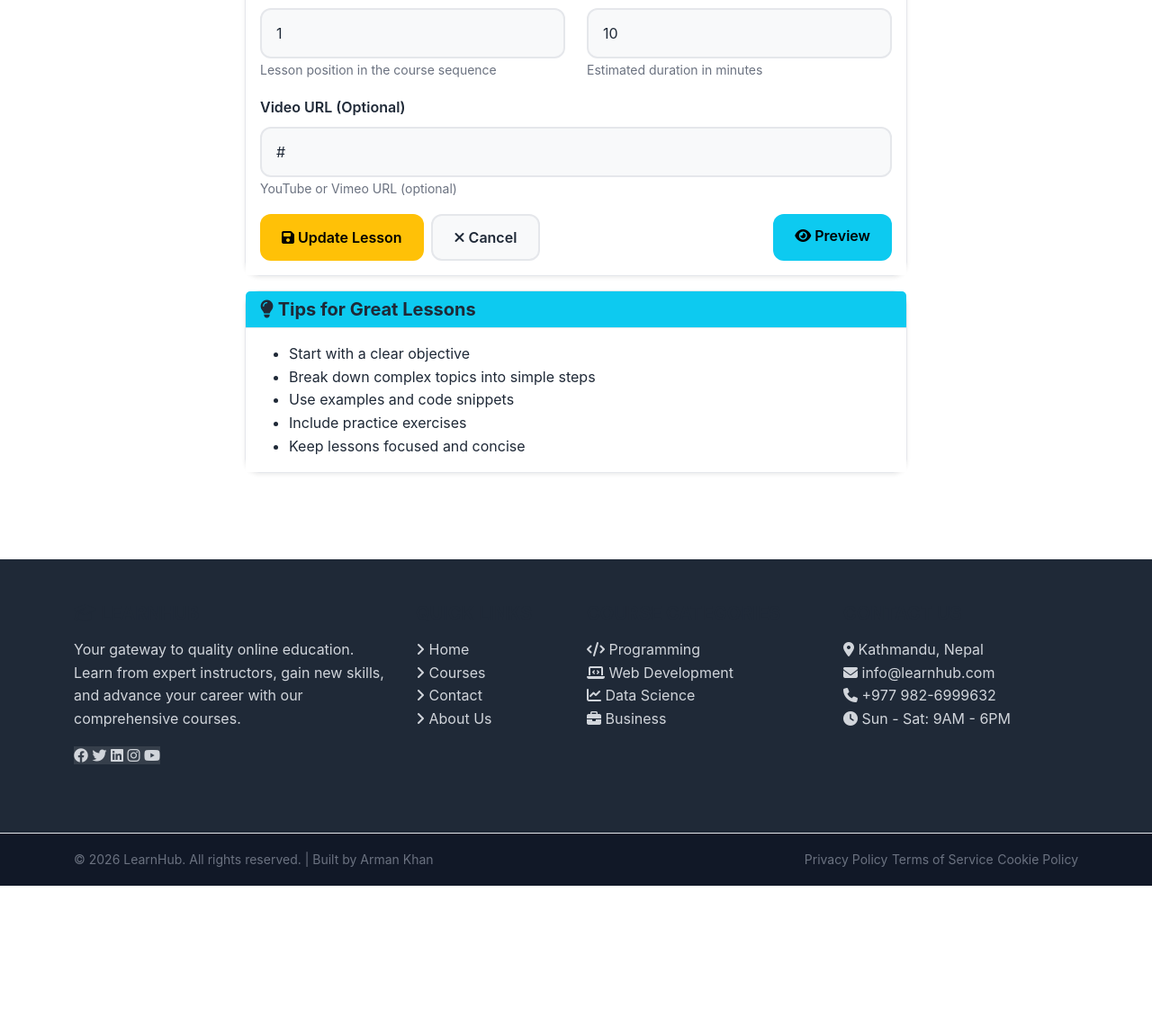
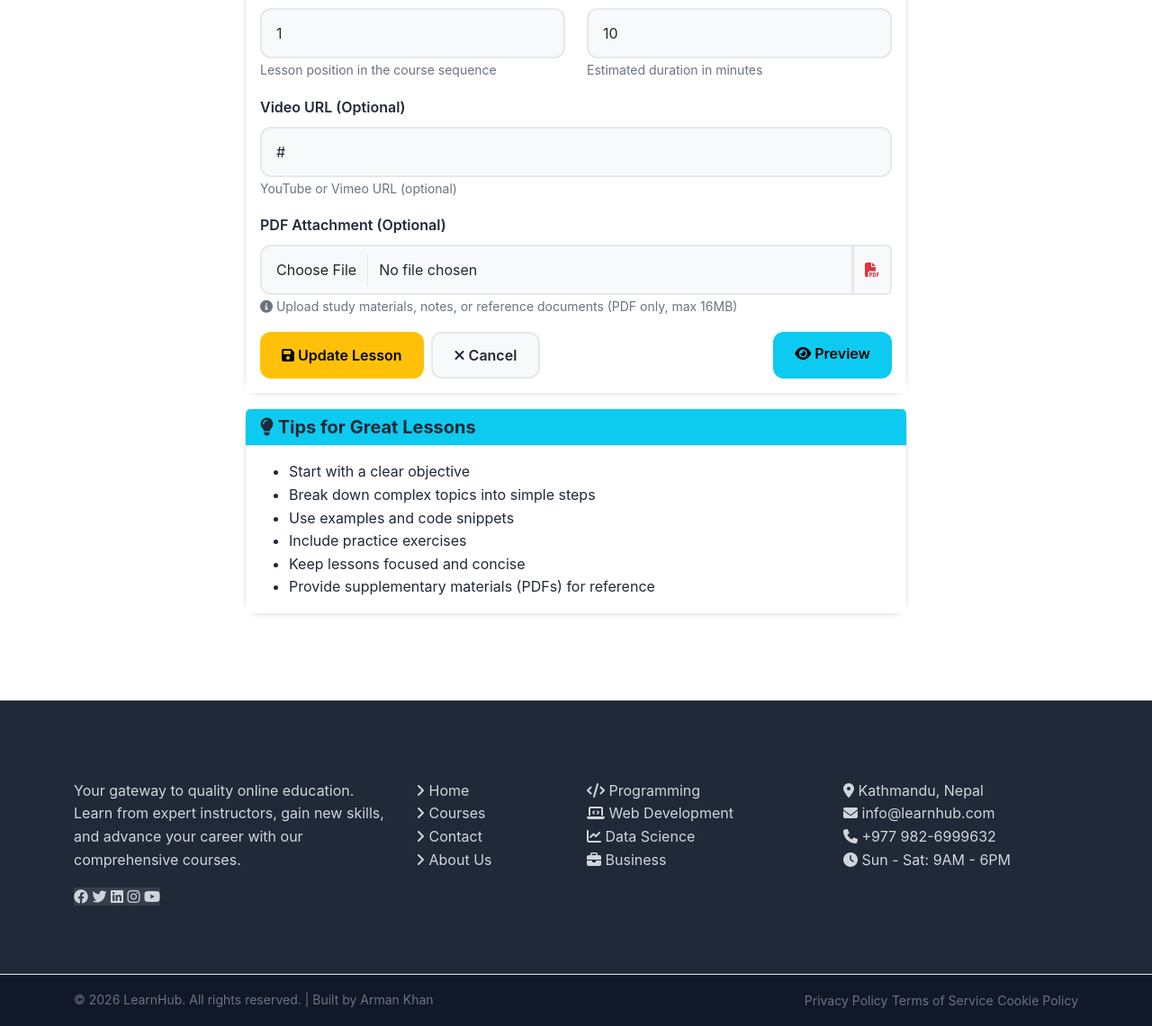
Before and after one commit to Arman-techiee/online-learning-platform, a Flask app: page /courses/lessons/1/edit in a window 1280 px wide. Shown: the part 782-1923 px from the top of the page at 90% size. Before the commit the page ends 1767 px from the top, so only its background shows below. Run offline with Flask 3, Linux system fonts and the light colour scheme; a user stored in the database is signed in; tables that the repository leaves empty hold one stand-in row (values such as "Sample post"); grey boxes marked "Sample" are stand-in pictures; parts of the project's set-up code (start-up, migrations or seed data) failed here and were passed over; some libraries are stand-ins or nearby versions.

Commit message:
Adding the features of pdf of uploding to the lessons by instructors

```diff
--- a/app/__init__.py
+++ b/app/__init__.py
@@ -26,6 +26,7 @@ def create_app(config_class=Config):
     # Create upload folders if they don't exist
     os.makedirs(os.path.join(app.config['UPLOAD_FOLDER'], 'profiles'), exist_ok=True)
     os.makedirs(os.path.join(app.config['UPLOAD_FOLDER'], 'courses'), exist_ok=True)
+    os.makedirs(os.path.join(app.config['UPLOAD_FOLDER'], 'pdfs'), exist_ok=True)  # NEW
     os.makedirs('instance', exist_ok=True)
 
     # Register blueprints
--- a/app/courses/routes.py
+++ b/app/courses/routes.py
@@ -1,10 +1,10 @@
 # app/courses/routes.py
 """
 Complete routes for course and lesson management
-Includes CRUD operations for courses and lessons, plus progress tracking
+Includes CRUD operations for courses and lessons, plus progress tracking and PDF support
 """
 
-from flask import render_template, redirect, url_for, flash, request, abort, jsonify
+from flask import render_template, redirect, url_for, flash, request, abort, jsonify, send_from_directory
 from flask_login import login_required, current_user
 from app import db
 from app.courses import bp
@@ -276,6 +276,19 @@ def add_lesson(course_id):
             duration=form.duration.data
         )
 
+        # Handle PDF upload
+        if form.pdf_file.data:
+            file = form.pdf_file.data
+            filename = secure_filename(file.filename)
+            filename = f"lesson_{datetime.now().strftime('%Y%m%d_%H%M%S')}_{filename}"
+            filepath = os.path.join('app/static/uploads/pdfs', filename)
+
+            # Create pdfs folder if it doesn't exist
+            os.makedirs('app/static/uploads/pdfs', exist_ok=True)
+
+            file.save(filepath)
+            lesson.pdf_file = filename
+
         db.session.add(lesson)
         db.session.commit()
 
@@ -324,6 +337,26 @@ def edit_lesson(lesson_id):
         lesson.video_url = form.video_url.data
         lesson.duration = form.duration.data
 
+        # Handle PDF upload
+        if form.pdf_file.data:
+            # Delete old PDF if exists
+            if lesson.pdf_file:
+                old_filepath = os.path.join('app/static/uploads/pdfs', lesson.pdf_file)
+                if os.path.exists(old_filepath):
+                    os.remove(old_filepath)
+
+            # Save new PDF
+            file = form.pdf_file.data
+            filename = secure_filename(file.filename)
+            filename = f"lesson_{datetime.now().strftime('%Y%m%d_%H%M%S')}_{filename}"
+            filepath = os.path.join('app/static/uploads/pdfs', filename)
+
+            # Create pdfs folder if it doesn't exist
+            os.makedirs('app/static/uploads/pdfs', exist_ok=True)
+
+            file.save(filepath)
+            lesson.pdf_file = filename
+
         db.session.commit()
         flash('Lesson updated successfully!', 'success')
         return redirect(url_for('courses.manage_lessons', course_id=course.id))
@@ -354,12 +387,56 @@ def delete_lesson(lesson_id):
     if course.instructor_id != current_user.id and current_user.role != 'admin':
         abort(403)
 
+    # Delete associated PDF if exists
+    if lesson.pdf_file:
+        pdf_filepath = os.path.join('app/static/uploads/pdfs', lesson.pdf_file)
+        if os.path.exists(pdf_filepath):
+            os.remove(pdf_filepath)
+
     course_id = course.id
     db.session.delete(lesson)
     db.session.commit()
     flash('Lesson deleted successfully.', 'success')
 
     return redirect(url_for('courses.manage_lessons', course_id=course_id))
+
+
+# ============================================================================
+# PDF DOWNLOAD ROUTE
+# ============================================================================
+
+@bp.route('/lessons/<int:lesson_id>/download-pdf')
+@login_required
+def download_pdf(lesson_id):
+    """Download/view lesson PDF"""
+    lesson = Lesson.query.get_or_404(lesson_id)
+    course = lesson.course
+
+    # Check if user has access (enrolled student, instructor, or admin)
+    has_access = False
+
+    if current_user.role == 'admin':
+        has_access = True
+    elif current_user.id == course.instructor_id:
+        has_access = True
+    elif current_user.role == 'student':
+        enrollment = Enrollment.query.filter_by(
+            student_id=current_user.id,
+            course_id=course.id
+        ).first()
+        has_access = enrollment is not None
+
+    if not has_access:
+        flash('You must be enrolled in this course to access lesson materials.', 'danger')
+        abort(403)
+
+    if not lesson.pdf_file:
+        flash('No PDF attachment found for this lesson.', 'warning')
+        return redirect(url_for('courses.view_lesson', lesson_id=lesson_id))
+
+    # Serve the PDF file
+    pdf_directory = os.path.join('app', 'static', 'uploads', 'pdfs')
+    return send_from_directory(pdf_directory, lesson.pdf_file, as_attachment=False)
 
 
 # ============================================================================
--- a/app/forms.py
+++ b/app/forms.py
@@ -75,6 +75,10 @@ class LessonForm(FlaskForm):
     order = IntegerField('Lesson Order', validators=[DataRequired()])
     video_url = StringField('Video URL (Optional)', validators=[Optional(), Length(max=255)])
     duration = IntegerField('Duration (minutes)', validators=[Optional()])
+    pdf_file = FileField('PDF Attachment (Optional)', validators=[
+        Optional(),
+        FileAllowed(['pdf'], 'PDF files only!')
+    ])
 
 class ProfileForm(FlaskForm):
     username = StringField('Username', validators=[DataRequired(), Length(min=3, max=80)])
--- a/app/templates/courses/edit_lesson.html
+++ b/app/templates/courses/edit_lesson.html
@@ -15,7 +15,7 @@
                         <i class="fas fa-info-circle"></i> Editing lesson in: <strong>{{ course.title }}</strong>
                     </div>
 
-                    <form method="POST" action="">
+                    <form method="POST" action="" enctype="multipart/form-data">
                         {{ form.hidden_tag() }}
 
                         <!-- Lesson Title -->
@@ -73,10 +73,49 @@
                             <small class="text-muted">YouTube or Vimeo URL (optional)</small>
                         </div>
 
+                        <!-- Current PDF Attachment -->
+                        {% if lesson.pdf_file %}
+                        <div class="mb-3">
+                            <label class="form-label">Current PDF Attachment</label>
+                            <div class="alert alert-success d-flex align-items-center justify-content-between">
+                                <div>
+                                    <i class="fas fa-file-pdf text-danger fa-2x me-3"></i>
+                                    <span class="fw-bold">{{ lesson.pdf_file }}</span>
+                                </div>
+                                <a href="{{ url_for('courses.download_pdf', lesson_id=lesson.id) }}"
+                                    class="btn btn-sm btn-outline-primary" target="_blank">
+                                    <i class="fas fa-eye"></i> View PDF
+                                </a>
+                            </div>
+                            <small class="text-muted">Upload a new PDF to replace this one</small>
+                        </div>
+                        {% endif %}
+
+                        <!-- NEW: PDF Upload Field -->
+                        <div class="mb-3">
+                            {{ form.pdf_file.label(class="form-label") }}
+                            <div class="input-group">
+                                {{ form.pdf_file(class="form-control") }}
+                                <span class="input-group-text">
+                                    <i class="fas fa-file-pdf text-danger"></i>
+                                </span>
+                            </div>
+                            <small class="text-muted">
+                                <i class="fas fa-info-circle"></i> Upload study materials, notes, or reference documents
+                                (PDF only, max 16MB)
+                                {% if lesson.pdf_file %}
+                                <br><strong>Note:</strong> Uploading a new file will replace the existing one
+                                {% endif %}
+                            </small>
+                        </div>
+
                         <!-- Current Lesson Info -->
                         <div class="alert alert-light">
                             <strong>Current Lesson Info:</strong><br>
                             Created: {{ lesson.created_at.strftime('%B %d, %Y at %I:%M %p') }}
+                            {% if lesson.pdf_file %}
+                            <br>Has PDF Attachment: Yes
+                            {% endif %}
                         </div>
 
                         <!-- Action Buttons -->
@@ -109,6 +148,7 @@
                         <li>Use examples and code snippets</li>
                         <li>Include practice exercises</li>
                         <li>Keep lessons focused and concise</li>
+                        <li>Provide supplementary materials (PDFs) for reference</li>
                     </ul>
                 </div>
             </div>
@@ -138,6 +178,19 @@
 
         // Trigger initial count
         $('#char-count').text(contentTextarea.val().length);
+
+        // File input preview
+        $('input[type="file"]').on('change', function () {
+            const fileName = $(this).val().split('\\').pop();
+            if (fileName) {
+                $(this).next('.input-group-text').html('<i class="fas fa-check text-success"></i>');
+                if (!$('.file-selected-notice').length) {
+                    $(this).closest('.mb-3').find('small').after(
+                        '<div class="alert alert-success mt-2 file-selected-notice"><i class="fas fa-check-circle"></i> File selected: ' + fileName + '</div>'
+                    );
+                }
+            }
+        });
     });
 </script>
 {% endblock %}
```
Also changed, not shown: add_pdf_to_lessons.py (added, +29 -0 lines), app/models.py (+23 -0 lines), app/templates/courses/add_lesson.html (+16 -1 lines).
